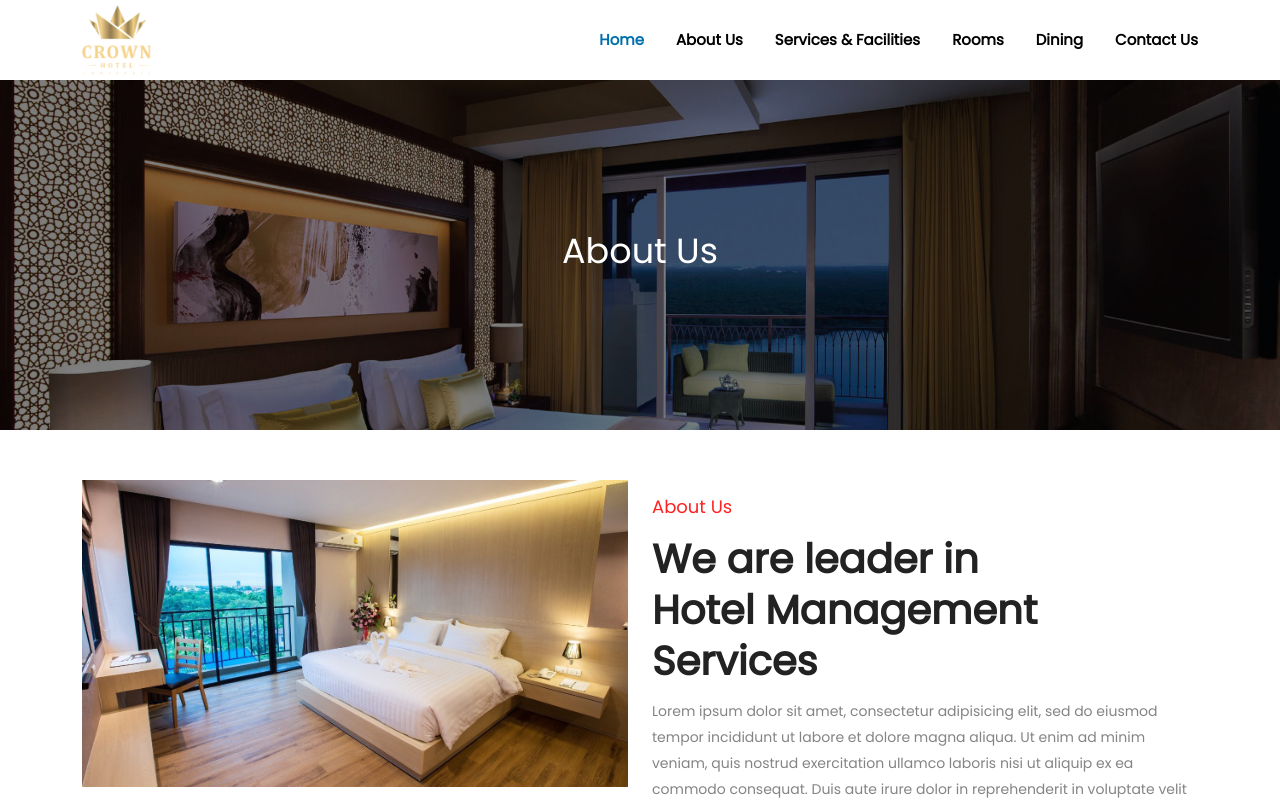
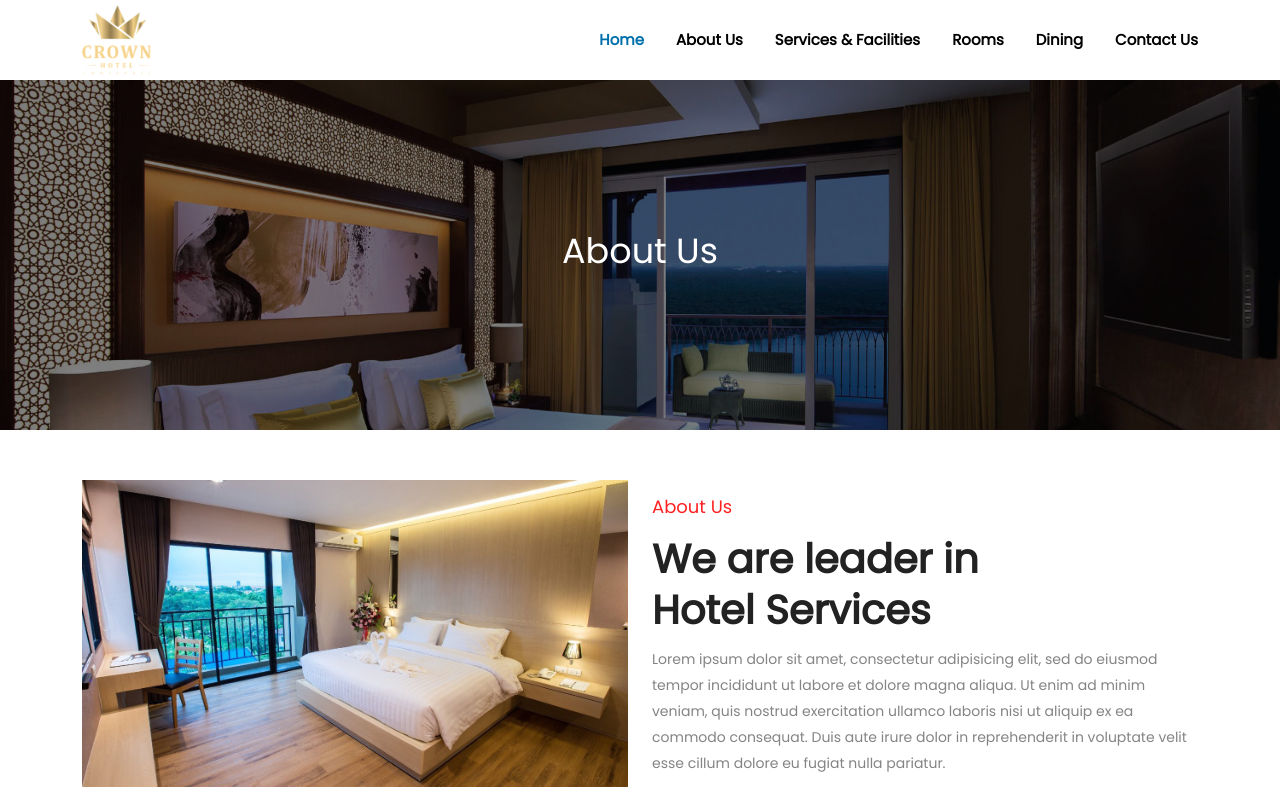
Before and after one commit to priyanka0516/channel-management, a React (Create React App) app: page /about in a window 1280 px wide. Shown: the top 800 px of the page. Built offline with nearby package versions, Linux system fonts and the light colour scheme.

Commit message:
2nd-commit

```diff
--- a/src/components/about.js
+++ b/src/components/about.js
@@ -18,7 +18,7 @@ const About = () => {
                 <div className="inner-column">
                   <div className="sec-title">
                     <span className="title">About Us</span>
-                    <h2>We are leader in <br/>Hotel Management Services</h2>
+                    <h2>We are leader in <br/>Hotel Services</h2>
                   </div>
                   <div className="text">Lorem ipsum dolor sit amet, consectetur adipisicing elit, sed do eiusmod
                   tempor incididunt ut labore et dolore magna aliqua. Ut enim ad minim veniam,
--- a/src/components/home.js
+++ b/src/components/home.js
@@ -132,7 +132,7 @@ function Home() {
                 <div className="inner-column">
                   <div className="sec-title">
                     <span className="title">About Us</span>
-                    <h2>We are leader in <br/>Industrial market Since 1992</h2>
+                    <h2>We are leader in <br/>Hotel Services</h2>
                   </div>
                   <div className="text">Lorem ipsum dolor sit amet, consectetur adipisicing elit, sed do eiusmod
                   tempor incididunt ut labore et dolore magna aliqua. Ut enim ad minim veniam,
--- a/src/components/style.css
+++ b/src/components/style.css
@@ -39,7 +39,7 @@ body {
 
 .navbar-brand img {
     height: 70px;
-    width: 100%;
+    width: 70px;
 }
 
 #navbar-head {
```
